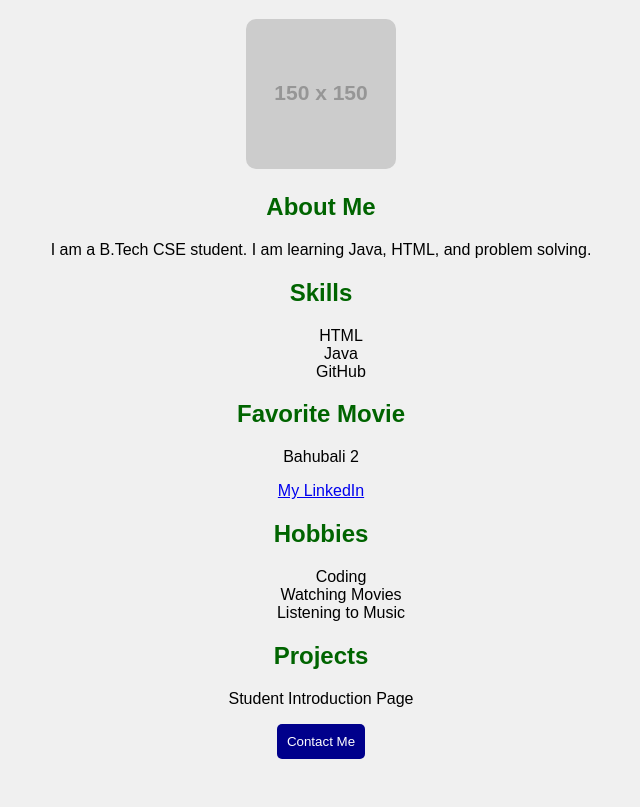
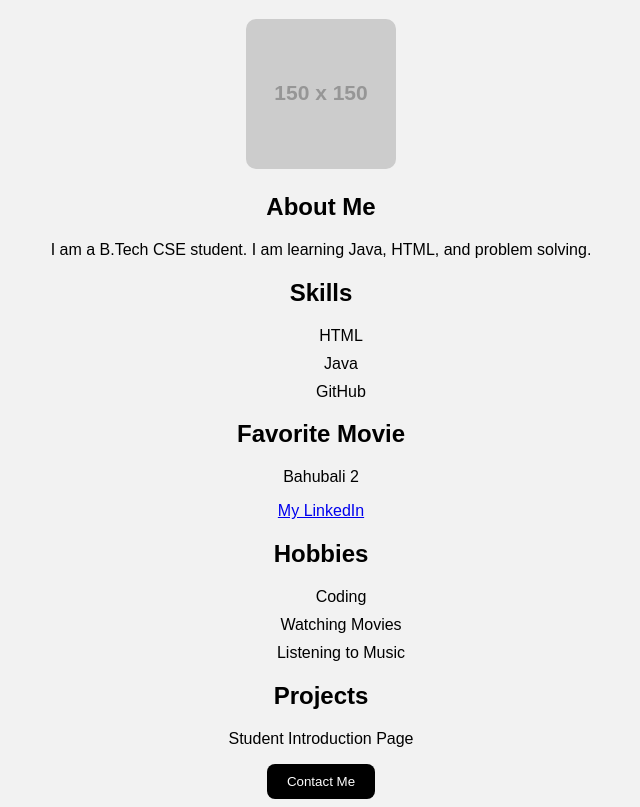
Before and after one commit to pedasingudeekshitha0-source/student-introduction-page, a plain HTML site: page index.html in a window 1280 px wide. Shown: the part 61-868 px from the top of the page, without its empty margins (319-959 px from the left). Before the commit the page ends 828 px from the top, so only its background shows below. Drawn offline with Linux system fonts and the light colour scheme.

Commit message:
Update style.css

```diff
--- a/style.css
+++ b/style.css
@@ -15,14 +15,20 @@ img {
 ul {
     list-style-type: none;
 }
-button {
-    background-color: darkblue;
-    color: white;
-    padding: 10px;
-    border: none;
-    border-radius: 5px;
+button{
+  background-color: black;
+  color: white;
+  padding: 10px 20px;
+  border: none;
+  border-radius: 8px;
 }
-
-h2 {
-    color: darkgreen;
+li{
+  list-style: none;
+  margin: 10px;
 }
+body{
+  text-align: center;
+}
+body{
+  background-color: #f2f2f2;
+}
```
